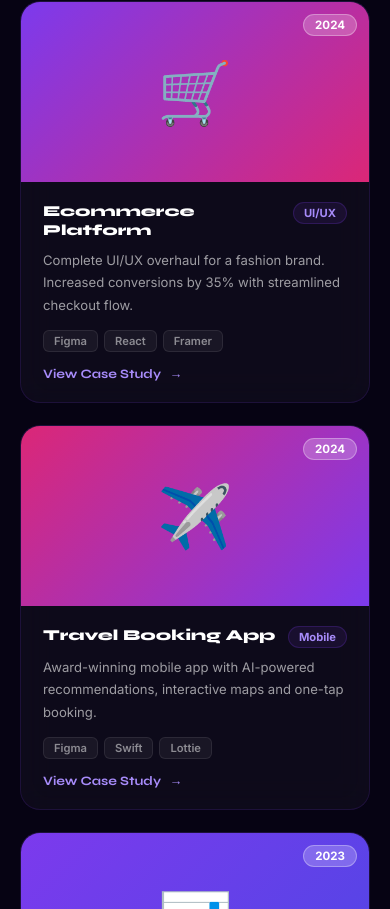
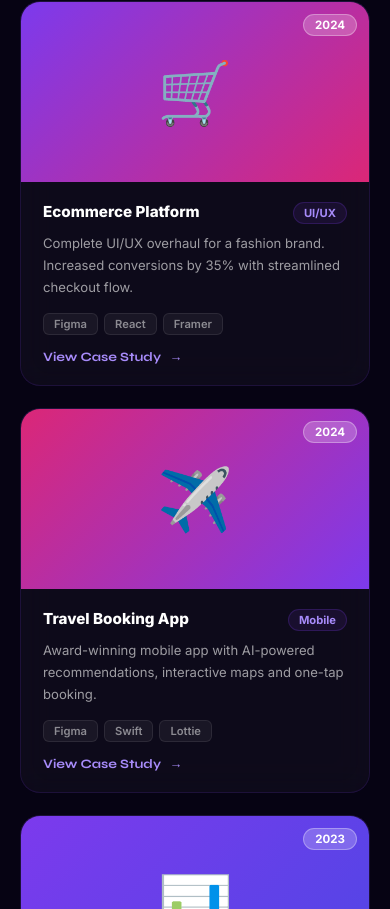
Before and after one commit to Chandru13181/portfolio, a React (Create React App) app: page / in a window 390 px wide. Shown: the part 3455-4364 px from the top of the page. Built offline with nearby package versions, Linux system fonts and the light colour scheme.

Commit message:
fix: hero mobile gap reduced, navbar hamburger mobile fix

```diff
--- a/src/components/Projects.js
+++ b/src/components/Projects.js
@@ -135,7 +135,7 @@ function Projects() {
                 <div style={{ display:"flex", justifyContent:"space-between", alignItems:"flex-start", marginBottom:"8px", gap:"8px" }}>
                   {/* Card title → 0.95rem Syne bold */}
                   <h3 style={{
-                    fontFamily:"'Syne',sans-serif",
+                    fontFamily:"'Inter',sans-serif",
                     fontSize:"0.95rem",
                     fontWeight:800,
                     color:"white",
```
